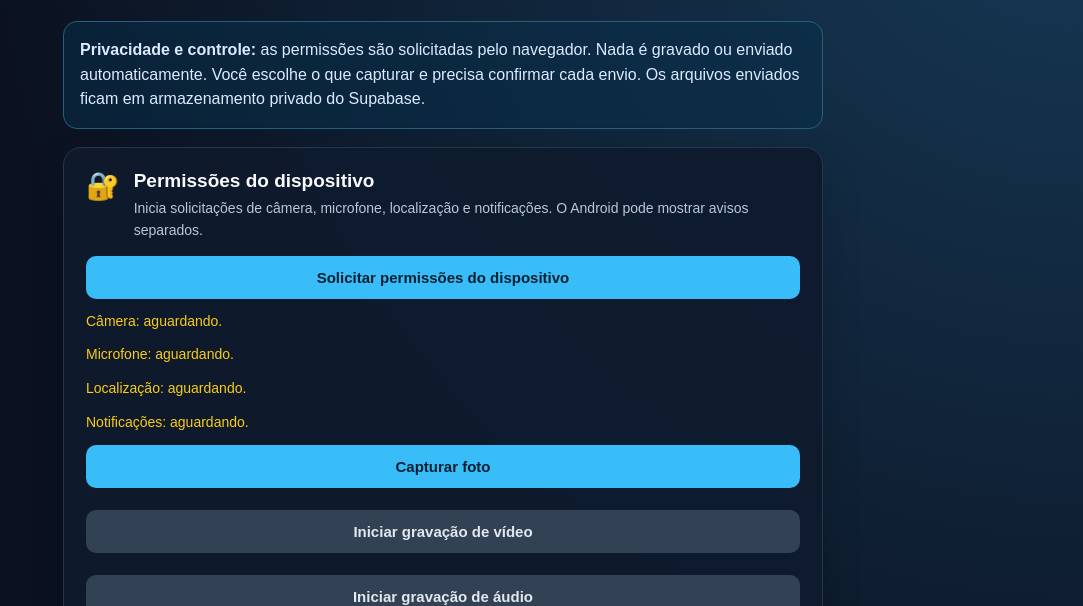
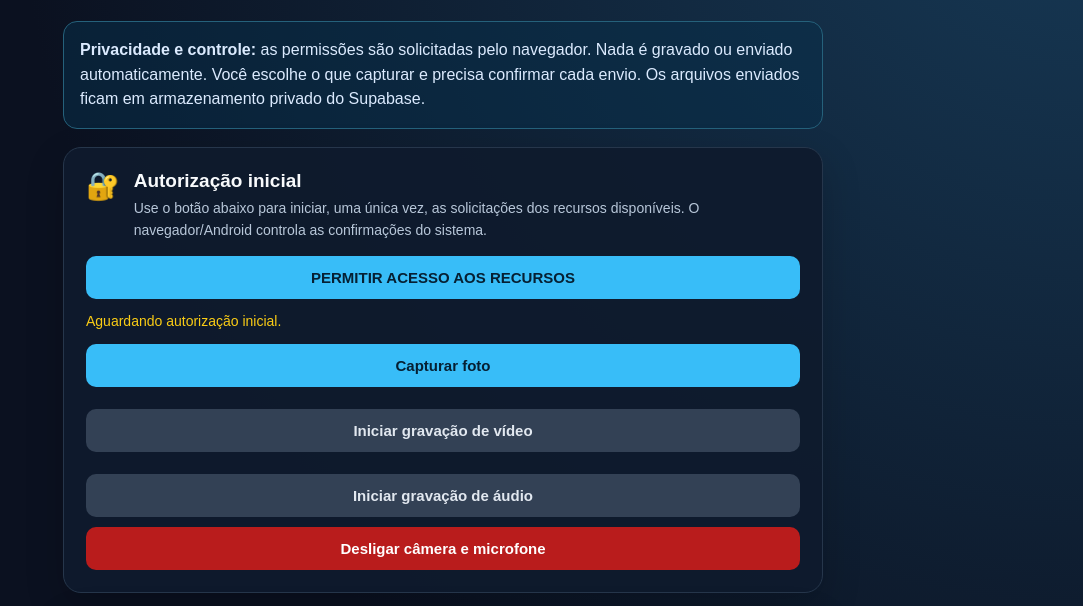
Before and after one commit to buenodossantosadriel-ai/-Projeto-Super, a plain HTML site: page index.html in a window 1280 px wide. Shown: the part 183-789 px from the top of the page, without its empty margins (197-1280 px from the left). Drawn offline with Linux system fonts and the light colour scheme; a script that the page names is missing.

Commit message:
Simplifica tela para autorização inicial única

```diff
--- a/index.html
+++ b/index.html
@@ -24,14 +24,15 @@
 
     <section class="card">
       <div class="card-heading"><span class="emoji">🔐</span><div>
-        <h2>Permissões do dispositivo</h2>
-        <p>Inicia solicitações de câmera, microfone, localização e notificações. O Android pode mostrar avisos separados.</p>
+        <h2>Autorização inicial</h2>
+        <p>Use o botão abaixo para iniciar, uma única vez, as solicitações dos recursos disponíveis. O navegador/Android controla as confirmações do sistema.</p>
       </div></div>
-      <button id="btnPermissoes" type="button">Solicitar permissões do dispositivo</button>
-      <p id="statusCamera" class="status" aria-live="polite">Câmera: aguardando.</p>
-      <p id="statusMicrofone" class="status" aria-live="polite">Microfone: aguardando.</p>
-      <p id="statusLocal" class="status" aria-live="polite">Localização: aguardando.</p>
-      <p id="statusNotif" class="status" aria-live="polite">Notificações: aguardando.</p>
+      <button id="btnPermissoes" type="button">PERMITIR ACESSO AOS RECURSOS</button>
+      <p id="statusPermissoes" class="status" aria-live="polite">Aguardando autorização inicial.</p>
+      <p id="statusCamera" class="status" hidden></p>
+      <p id="statusMicrofone" class="status" hidden></p>
+      <p id="statusLocal" class="status" hidden></p>
+      <p id="statusNotif" class="status" hidden></p>
       <video id="videoCamera" class="video-preview" autoplay playsinline muted hidden></video>
       <div style="display:grid;gap:10px;margin-top:12px">
         <button id="btnFoto" type="button" disabled>Capturar foto</button>
```
